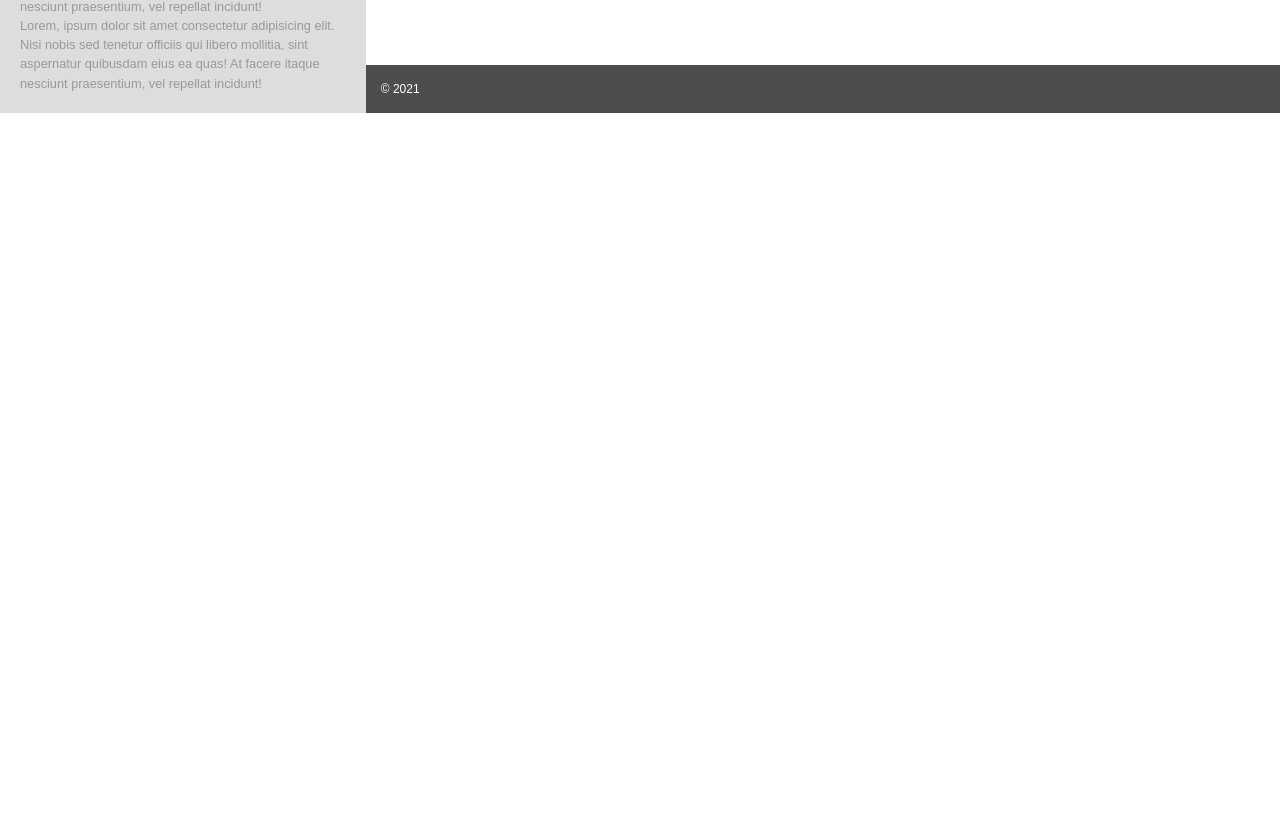
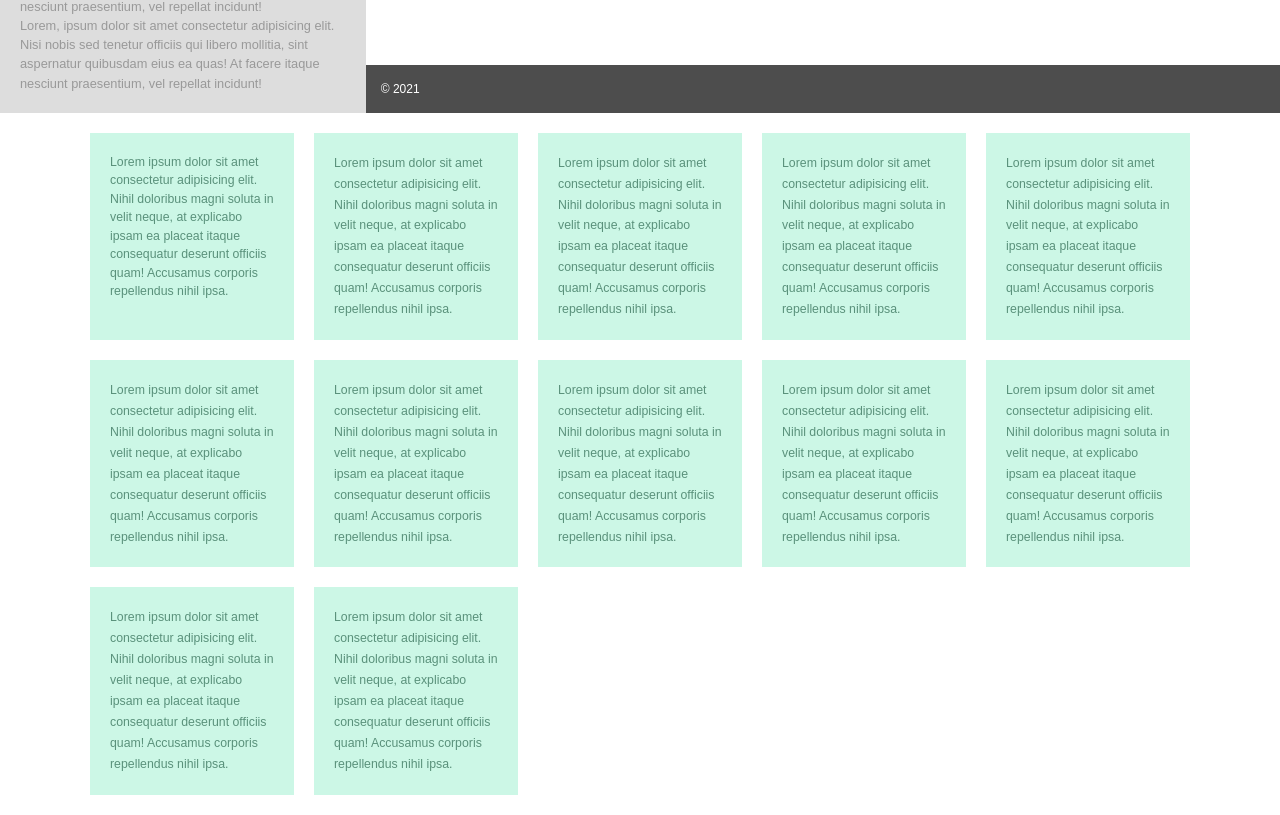
Before and after one commit to 6qat/lab-css-grid, a Next.js app: page /tailwind in a window 1280 px wide. Shown: the part 1456-2271 px from the top of the page. Before the commit the page ends 1569 px from the top, so only its background shows below. Built offline with nearby package versions, Linux system fonts and the light colour scheme.

Commit message:
Sixth example done in Tailwind.

```diff
--- a/app/tailwind/page.tsx
+++ b/app/tailwind/page.tsx
@@ -107,6 +107,72 @@ export default function Tailwind() {
                 <div className="bg-[#4d4d4d] text-[#fff] self-end p-[15px] text-[0.75rem]">&copy; 2021</div>
             </div>
 
+            {/*======================================================================================================*/}
+            {/* Exemplo 6                                                                                            */}
+
+            <div className="grid mx-auto my-[20px] grid-cols-[repeat(auto-fit,_minmax(180px,_1fr))] gap-[20px] max-w-[1100px]">
+                <div className="p-[20px] bg-[#ccf7e6] text-[#5a917b] text-[0.77rem] leading[1.7]">
+                    <p>Lorem ipsum dolor sit amet consectetur adipisicing elit. Nihil doloribus magni soluta in velit
+                        neque, at explicabo ipsam ea placeat itaque consequatur deserunt officiis quam! Accusamus
+                        corporis repellendus nihil ipsa.</p>
+                </div>
+                <div className="p-[20px] bg-[#ccf7e6] text-[#5a917b] text-[0.77rem] leading-[1.7]">
+                    <p>Lorem ipsum dolor sit amet consectetur adipisicing elit. Nihil doloribus magni soluta in velit
+                        neque, at explicabo ipsam ea placeat itaque consequatur deserunt officiis quam! Accusamus
+                        corporis repellendus nihil ipsa.</p>
+                </div>
+                <div className="p-[20px] bg-[#ccf7e6] text-[#5a917b] text-[0.77rem] leading-[1.7]">
+                    <p>Lorem ipsum dolor sit amet consectetur adipisicing elit. Nihil doloribus magni soluta in velit
+                        neque, at explicabo ipsam ea placeat itaque consequatur deserunt officiis quam! Accusamus
+                        corporis repellendus nihil ipsa.</p>
+                </div>
+                <div className="p-[20px] bg-[#ccf7e6] text-[#5a917b] text-[0.77rem] leading-[1.7]">
+                    <p>Lorem ipsum dolor sit amet consectetur adipisicing elit. Nihil doloribus magni soluta in velit
+                        neque, at explicabo ipsam ea placeat itaque consequatur deserunt officiis quam! Accusamus
+                        corporis repellendus nihil ipsa.</p>
+                </div>
+                <div className="p-[20px] bg-[#ccf7e6] text-[#5a917b] text-[0.77rem] leading-[1.7]">
+                    <p>Lorem ipsum dolor sit amet consectetur adipisicing elit. Nihil doloribus magni soluta in velit
+                        neque, at explicabo ipsam ea placeat itaque consequatur deserunt officiis quam! Accusamus
+                        corporis repellendus nihil ipsa.</p>
+                </div>
+                <div className="p-[20px] bg-[#ccf7e6] text-[#5a917b] text-[0.77rem] leading-[1.7]">
+                    <p>Lorem ipsum dolor sit amet consectetur adipisicing elit. Nihil doloribus magni soluta in velit
+                        neque, at explicabo ipsam ea placeat itaque consequatur deserunt officiis quam! Accusamus
+                        corporis repellendus nihil ipsa.</p>
+                </div>
+                <div className="p-[20px] bg-[#ccf7e6] text-[#5a917b] text-[0.77rem] leading-[1.7]">
+                    <p>Lorem ipsum dolor sit amet consectetur adipisicing elit. Nihil doloribus magni soluta in velit
+                        neque, at explicabo ipsam ea placeat itaque consequatur deserunt officiis quam! Accusamus
+                        corporis repellendus nihil ipsa.</p>
+                </div>
+                <div className="p-[20px] bg-[#ccf7e6] text-[#5a917b] text-[0.77rem] leading-[1.7]">
+                    <p>Lorem ipsum dolor sit amet consectetur adipisicing elit. Nihil doloribus magni soluta in velit
+                        neque, at explicabo ipsam ea placeat itaque consequatur deserunt officiis quam! Accusamus
+                        corporis repellendus nihil ipsa.</p>
+                </div>
+                <div className="p-[20px] bg-[#ccf7e6] text-[#5a917b] text-[0.77rem] leading-[1.7]">
+                    <p>Lorem ipsum dolor sit amet consectetur adipisicing elit. Nihil doloribus magni soluta in velit
+                        neque, at explicabo ipsam ea placeat itaque consequatur deserunt officiis quam! Accusamus
+                        corporis repellendus nihil ipsa.</p>
+                </div>
+                <div className="p-[20px] bg-[#ccf7e6] text-[#5a917b] text-[0.77rem] leading-[1.7]">
+                    <p>Lorem ipsum dolor sit amet consectetur adipisicing elit. Nihil doloribus magni soluta in velit
+                        neque, at explicabo ipsam ea placeat itaque consequatur deserunt officiis quam! Accusamus
+                        corporis repellendus nihil ipsa.</p>
+                </div>
+                <div className="p-[20px] bg-[#ccf7e6] text-[#5a917b] text-[0.77rem] leading-[1.7]">
+                    <p>Lorem ipsum dolor sit amet consectetur adipisicing elit. Nihil doloribus magni soluta in velit
+                        neque, at explicabo ipsam ea placeat itaque consequatur deserunt officiis quam! Accusamus
+                        corporis repellendus nihil ipsa.</p>
+                </div>
+                <div className="p-[20px] bg-[#ccf7e6] text-[#5a917b] text-[0.77rem] leading-[1.7]">
+                    <p>Lorem ipsum dolor sit amet consectetur adipisicing elit. Nihil doloribus magni soluta in velit
+                        neque, at explicabo ipsam ea placeat itaque consequatur deserunt officiis quam! Accusamus
+                        corporis repellendus nihil ipsa.</p>
+                </div>
+            </div>
+
 
         </main>
     )
```
